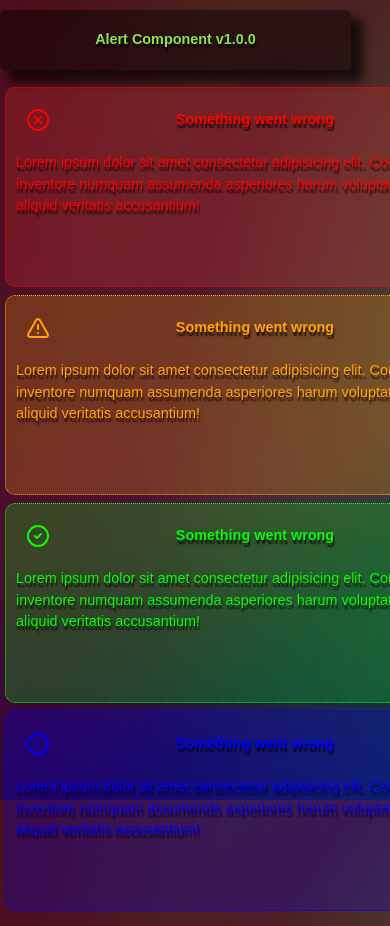
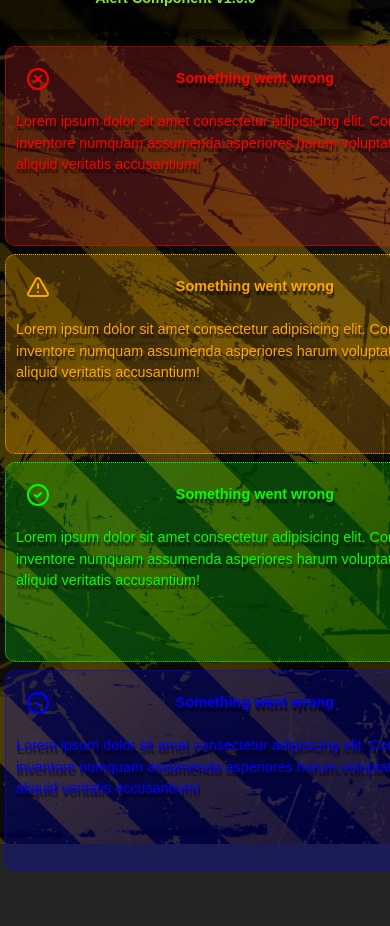
Before and after one commit to kareem-shalan/Dynamic-Alert-Component, a React (Vite) app: page / in a window 390 px wide. Shown: the top 926 px of the page. After the commit the page ends 875 px from the top, so only its background shows below. Built offline with nearby package versions, Linux system fonts and the light colour scheme.

Commit message:
fix: make background fully responsive and always fill screen on mobile

```diff
--- a/src/App.css
+++ b/src/App.css
@@ -11,7 +11,7 @@
   align-items: center;
   height: 100vh;
   overflow: hidden;
-  background-image: url("./assets/bg-alert.jpg");
+  background-image: url("./assets/bg.jpg");
   background-size: cover;
   background-position: center;
   background-repeat: no-repeat;
@@ -83,14 +83,14 @@
 @media (max-width: 600px) {
   body {
     padding: 10px;
-    height: auto;
+    height: 100vh;
     min-height: 100vh;
-    background-position: top left;
-    background-size: auto;
-    background-repeat: repeat;
+    background-position: center;
+    background-size: cover;
+    background-repeat: no-repeat;
     background-blend-mode: multiply;
     background-color: rgba(0,0,0,0.7);
-    background-image: url("./assets/bg-alert.jpg");
+    background-image: url("./assets/bg.jpg");
   }
   .alert-container {
     flex-direction: column;
```
